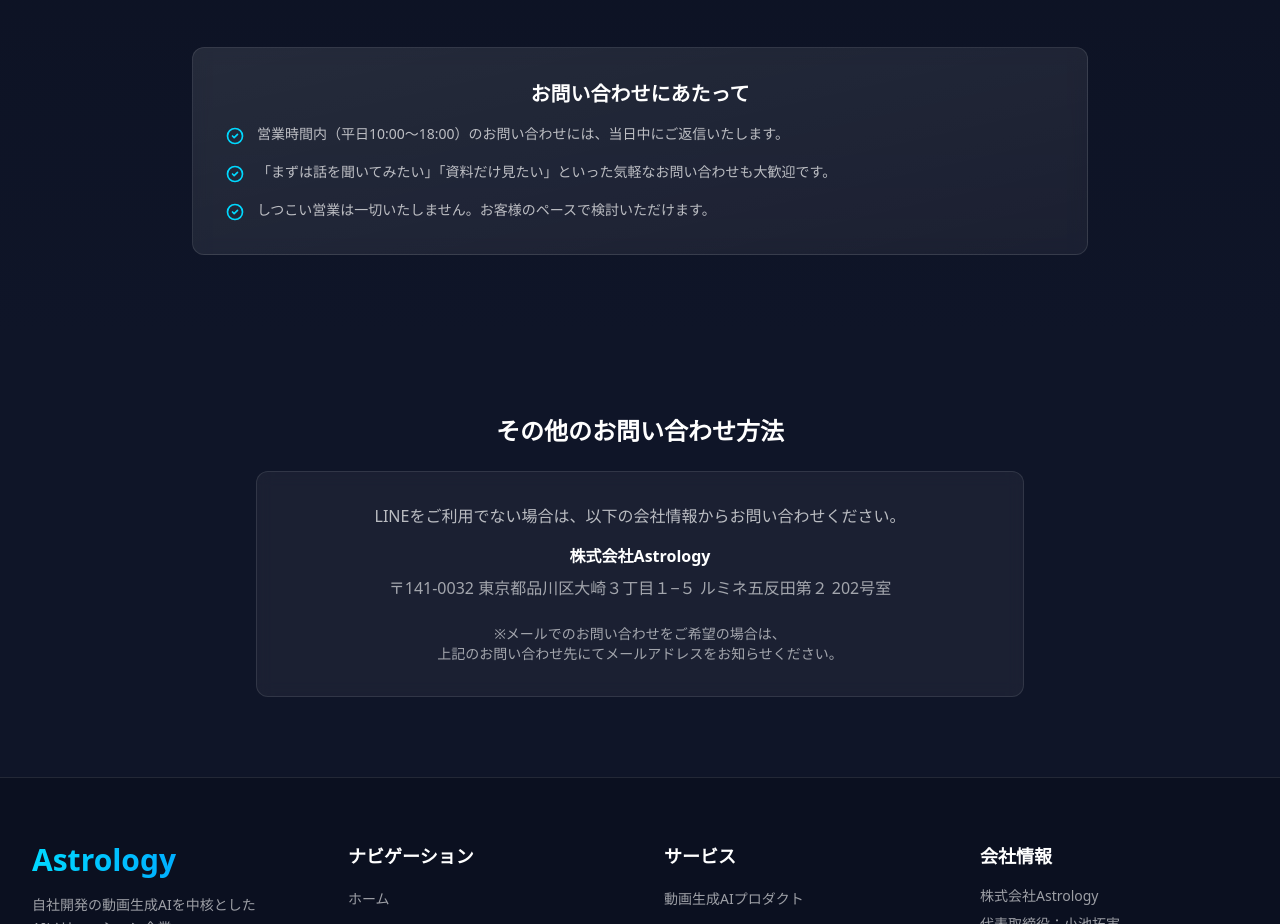
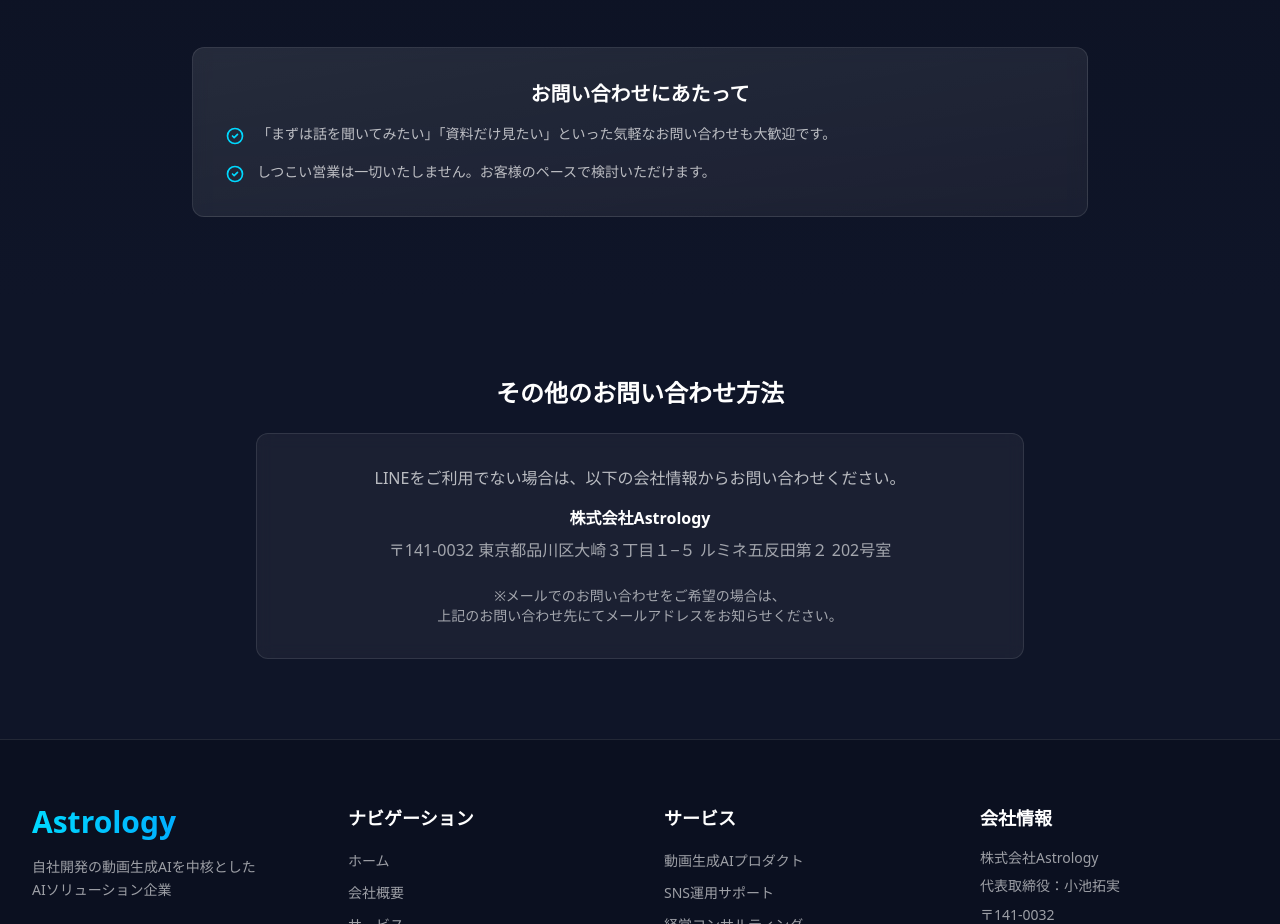
Before and after one commit to hashsh-jp/astrology, a Next.js app: page /contact in a window 1280 px wide. Shown: the part 1001-1925 px from the top of the page. Built offline with nearby package versions, Linux system fonts and the light colour scheme.

Commit message:
fix: remove business hours and same-day reply promise

```diff
--- a/app/contact/page.tsx
+++ b/app/contact/page.tsx
@@ -80,12 +80,6 @@ export default function Contact() {
                   <svg className="w-5 h-5 text-[#00D9FF] flex-shrink-0 mt-0.5" fill="none" stroke="currentColor" viewBox="0 0 24 24">
                     <path strokeLinecap="round" strokeLinejoin="round" strokeWidth={2} d="M9 12l2 2 4-4m6 2a9 9 0 11-18 0 9 9 0 0118 0z" />
                   </svg>
-                  <p>営業時間内（平日10:00〜18:00）のお問い合わせには、当日中にご返信いたします。</p>
-                </div>
-                <div className="flex items-start space-x-3">
-                  <svg className="w-5 h-5 text-[#00D9FF] flex-shrink-0 mt-0.5" fill="none" stroke="currentColor" viewBox="0 0 24 24">
-                    <path strokeLinecap="round" strokeLinejoin="round" strokeWidth={2} d="M9 12l2 2 4-4m6 2a9 9 0 11-18 0 9 9 0 0118 0z" />
-                  </svg>
                   <p>「まずは話を聞いてみたい」「資料だけ見たい」といった気軽なお問い合わせも大歓迎です。</p>
                 </div>
                 <div className="flex items-start space-x-3">
```
